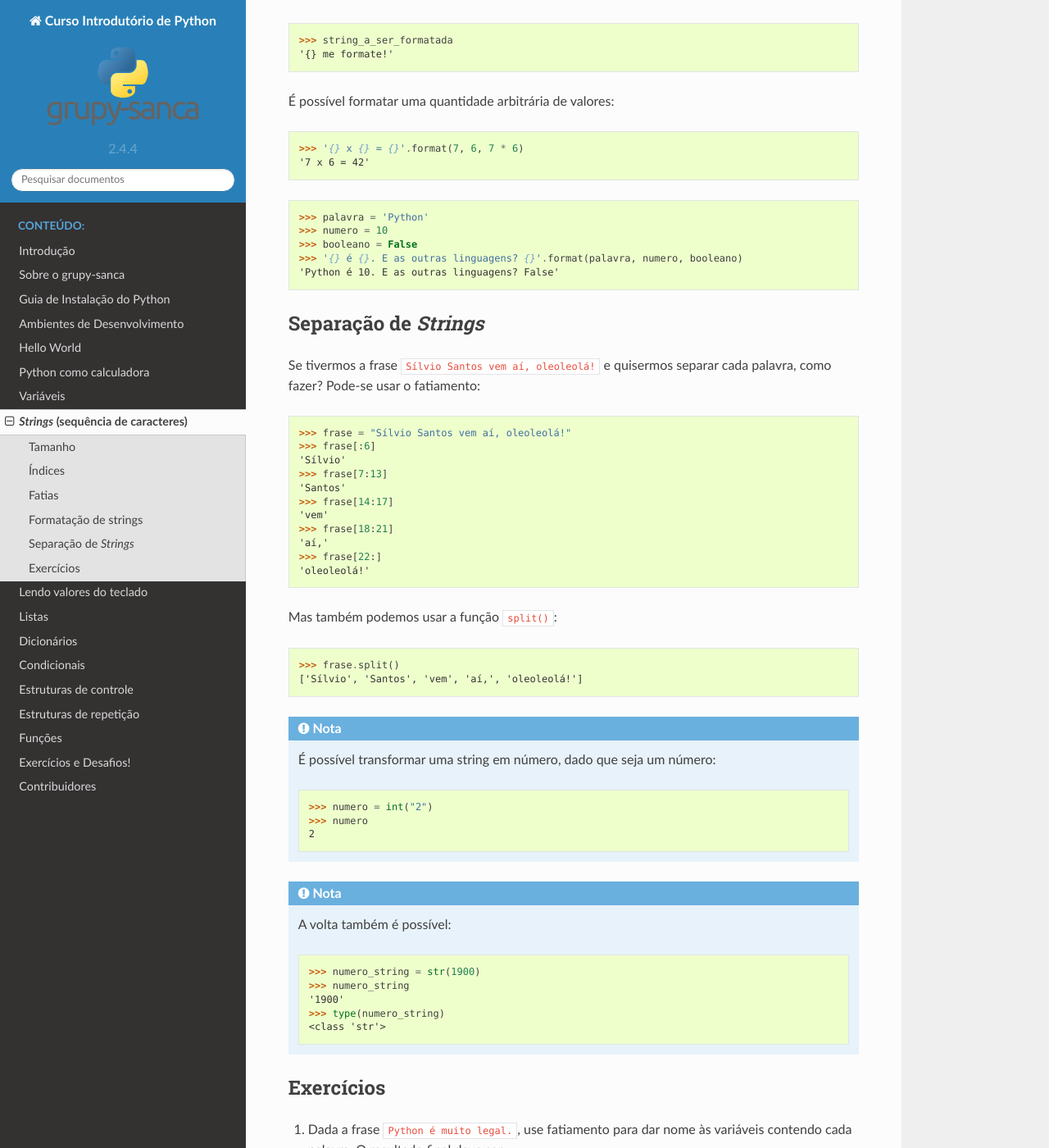
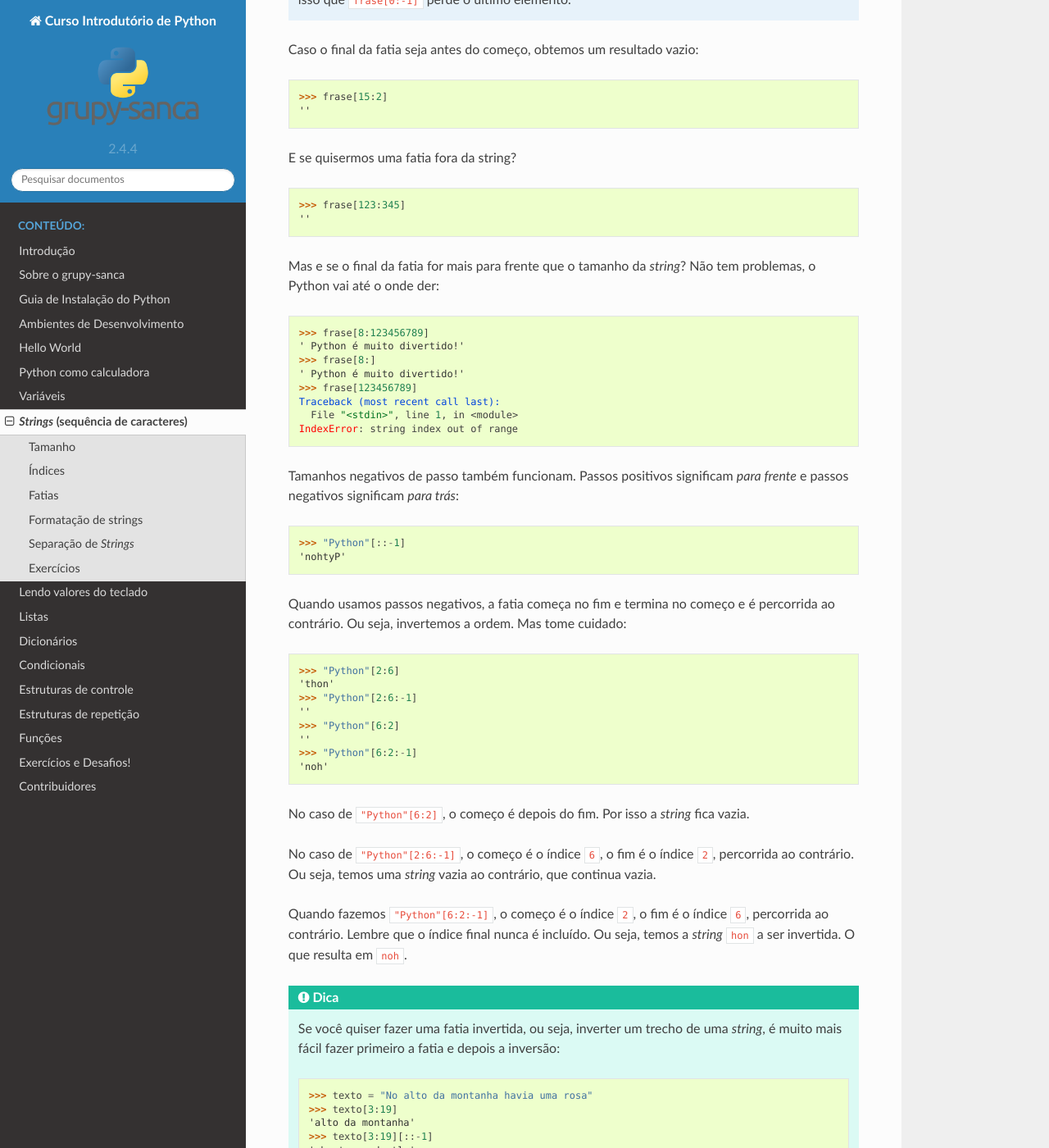
Before and after one commit to grupy-sanca/curso-python, a Sphinx documentation site: the page built from source/strings.rst, in a window 1280 px wide and 1400 px high, scrolled down 4039 px. Shown: the whole window at 82% size. Built offline with Sphinx 7.4.7 and the Read the Docs theme 2.0.0, drawn with Linux system fonts in a browser that asks for light colours; some of the changed text lies outside the part shown.

Commit message:
Melhora explicação sobre fatias
- detalha fatiamento
- acrescenta desafio "teórico" sobre fatias
- fix #46
- sobre fatias fora do intervalo da string

fix typos

```diff
--- a/source/exercicios.rst
+++ b/source/exercicios.rst
@@ -33,6 +33,11 @@
 -------
 
 .. include:: exercicios_string.rst
+
+Desafios
+~~~~~~~~
+
+.. include:: desafios_string.rst
 
 
 Teclado
--- a/source/strings.rst
+++ b/source/strings.rst
@@ -146,20 +146,26 @@
    >>> palavra[-3] # terceira de tras pra frente
    'h'
 
+.. _section_fatias_strings:
 
 Fatias
 ------
 
-Se ao invés de obter apenas um elemento de uma estrutura (*string*, lista,
-...) deseja-se obter múltiplos elementos, deve-se utilizar *slicing*
+Se, ao invés de obter apenas um elemento de uma estrutura (*string*, lista,
+...), deseja-se obter múltiplos elementos, deve-se utilizar *slicing*
 (fatiamento). No lugar de colocar o índice do elemento entre chaves,
 deve-se colocar o índice do primeiro elemento, dois pontos (``:``) e o
-próximo índice do último elemento desejado, tudo entre colchetes.
+próximo índice do último elemento desejado, tudo entre colchetes. Por
+exemplo:
 
 .. doctest::
 
    >>> frase = "Aprender Python é muito divertido!"
-   >>> frase[0:5] # do zero até o 5
+   >>> frase[0]
+   'A'
+   >>> frase[5]
+   'd'
+   >>> frase[0:5] # do zero até o antes do 5
    'Apren'
    >>> frase[:] # tudo!
    'Aprender Python é muito divertido!'
@@ -173,10 +179,110 @@
    'render Python é muito diverti'
    >>> frase[0:-5]
    'Aprender Python é muito diver'
+   >>> frase[0:-6]
+   'Aprender Python é muito dive'
+   >>> frase[0:-7]
+   'Aprender Python é muito div'
    >>> frase[2:-2]
    'render Python é muito divertid'
-   >>> frase[2:-2:2] # pode-se ecolher o passo com que o slice é feito
+
+É possível controlar o *passo* que a fatia usa. Para isso, coloca-se mais
+um dois pontos (``:``) depois do segundo índice e o *tamanho do passo*:
+
+.. doctest::
+
+   >>> frase[::1] # do começo, até o fim, de 1 em 1. Ou seja, tudo do jeito que ja era, não faz diferença nenhuma.
+   'Aprender Python é muito divertido!'
+   >>> frase[::2] # do começo, até o fim, de 2 em 2
+   'Arne yhnémiodvrio
+   >>> frase[2:-2:2] # Do terceiro, até o ante penúltimo, de 2 em dois
    'rne yhnémiodvri'
+
+Resumindo: para fazer uma fatia de nossa *string*, precisamos saber de onde
+começa, até onde vai e o tamanho do passo.
+
+.. code::
+
+   fatiável[começo : fim : passo]
+
+.. note::
+
+   As fatias incluem o índice do primeiro elemento e *não incluem* o elemento do índice final. Por isso que ``frase[0:-1]`` perde o último elemento.
+
+Caso o final da fatia seja antes do começo, obtemos um resultado vazio:
+
+.. doctest::
+
+   >>> frase[15:2]
+   ''
+
+E se quisermos uma fatia fora da string?
+
+.. doctest::
+
+   >>> frase[123:345]
+   ''
+
+Mas e se o final da fatia for mais para frente que o tamanho da *string*? Não
+tem problemas, o Python vai até o onde der:
+
+.. doctest::
+
+   >>> frase[8:123456789]
+   ' Python é muito divertido!'
+   >>> frase[8:]
+   ' Python é muito divertido!'
+   >>> frase[123456789]
+   Traceback (most recent call last):
+     File "<stdin>", line 1, in <module>
+   IndexError: string index out of range
+
+Tamanhos negativos de passo também funcionam. Passos positivos significam *para
+frente* e passos negativos significam *para trás*:
+
+.. doctest::
+
+   >>> "Python"[::-1]
+   'nohtyP'
+
+Quando usamos passos negativos, a fatia começa no fim e termina no começo e
+é percorrida ao contrário. Ou seja, invertemos a ordem. Mas tome cuidado:
+
+.. doctest::
+
+   >>> "Python"[2:6]
+   'thon'
+   >>> "Python"[2:6:-1]
+   ''
+   >>> "Python"[6:2]
+   ''
+   >>> "Python"[6:2:-1]
+   'noh'
+
+No caso de ``"Python"[6:2]``, o começo é depois do fim. Por isso a *string*
+fica vazia.
+
+No caso de ``"Python"[2:6:-1]``, o começo é o índice ``6``, o fim é o índice
+``2``, percorrida ao contrário. Ou seja, temos uma *string* vazia ao
+contrário, que continua vazia.
+
+Quando fazemos ``"Python"[6:2:-1]``, o começo é o índice ``2``, o fim é o índice
+``6``, percorrida ao contrário. Lembre que o índice final nunca é incluído.
+Ou seja, temos a *string* ``hon`` a ser invertida. O que resulta em ``noh``.
+
+.. dica::
+
+   Se você quiser fazer uma fatia invertida, ou seja, inverter um trecho de
+   uma *string*, é muito mais fácil fazer primeiro a fatia e depois a
+   inversão:
+
+   .. doctest::
+
+      >>> texto = "No alto da montanha havia uma rosa"
+      >>> texto[3:19]
+      'alto da montanha'
+      >>> texto[3:19][::-1]
+      'ahnatnom ad otla'
 
 
 Formatação de strings
```
Also changed, not shown: source/desafios_string.rst (added, +15 -0 lines), source/listas.rst (+9 -6 lines).
